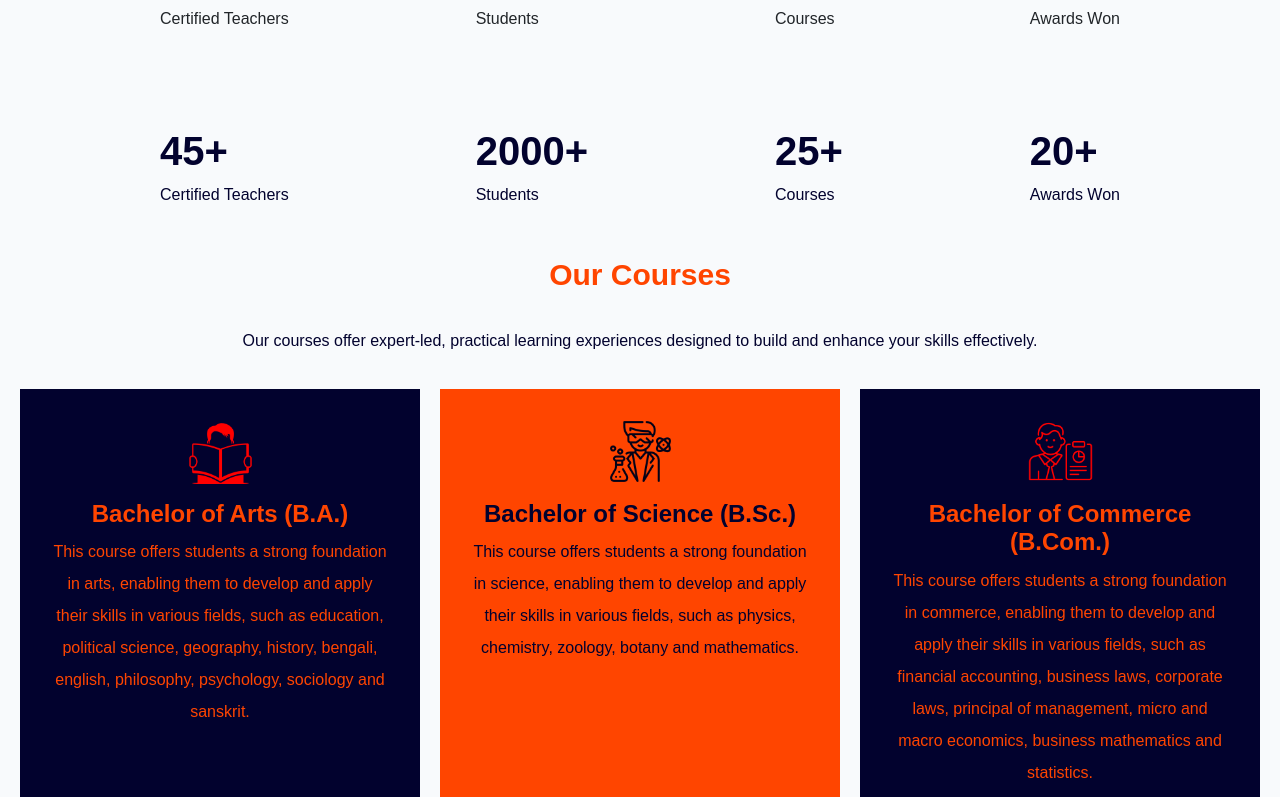
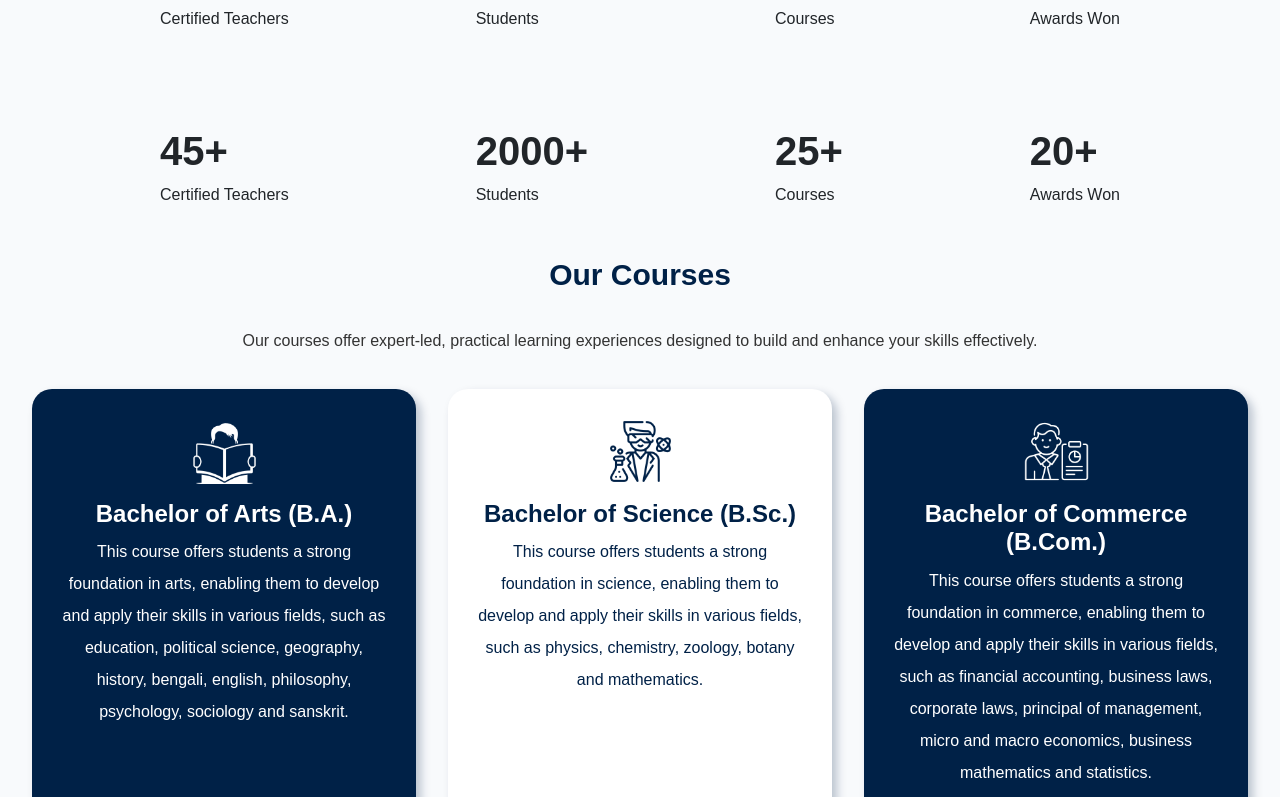
Before and after one commit to SampadMondal-git/Budge-Budge-College-Official, a React (Create React App) app: page / in a window 1280 px wide. Shown: the part 2940-3737 px from the top of the page. Built offline with nearby package versions, Linux system fonts and the light colour scheme.

Commit message:
CSS modified

```diff
--- a/src/home page/courses.module.css
+++ b/src/home page/courses.module.css
@@ -2,7 +2,6 @@
   display: flex;
   justify-content: space-between;
   margin: 3rem 10rem;
-  color: rgb(2, 2, 46);
 }
 
 .our_courses {
@@ -12,13 +11,13 @@
 }
 
 .title h1 {
-  color: orangered;
+  color: var(--color-1);
   margin-bottom: 2rem;
   font-size: 30px;
 }
 
 .title p {
-  color: rgb(2, 2, 46);
+  color: var(--color-5);
   font-size: 16px;
   margin-bottom: 30px;
   line-height: 2rem;
@@ -26,6 +25,7 @@
 
 .course {
   display: flex;
+  justify-content: space-evenly;
   text-align: center;
   margin-top: 2rem;
 }
@@ -47,35 +47,40 @@
 .course1,
 .course2,
 .course3 {
-  width: 33.33%;
+  width: 30%;
   font-size: 16px;
   line-height: 2rem;
   padding: 30px;
+  border-radius: 20px;
+  box-shadow: 5px 5px 10px rgba(0, 33, 71, 0.25);
 }
 
 .course1 {
-  background-color: rgb(2, 2, 46);
-  color: orangered;
+  background-color: var(--color-1);
+  color: var(--color-2);
   margin-left: 20px;
 }
 
 .course2 {
-  background-color: orangered;
-  color: rgb(2, 2, 46);
+  background-color: var(--color-2);
+  color: var(--color-1);
   margin-right: 20px;
   margin-left: 20px;
 }
 
 .course3 {
-  background-color: rgb(2, 2, 46);
-  color: orangered;
+  background-color: var(--color-1);
+  color: var(--color-2);
   margin-right: 20px;
+}
+
+.course2 img {
+  filter: brightness(0) saturate(100%) invert(10%) sepia(32%) saturate(4611%) hue-rotate(195deg) brightness(97%) contrast(105%);
 }
 
 .course1 img,
 .course3 img {
-  filter: brightness(0) saturate(100%) invert(22%) sepia(100%) saturate(6955%)
-    hue-rotate(-15deg) brightness(94%) contrast(175%);
+  filter: invert(95%) sepia(100%) saturate(0%) hue-rotate(313deg) brightness(102%) contrast(102%);
 }
 
 @media (max-width: 768px) {
```
